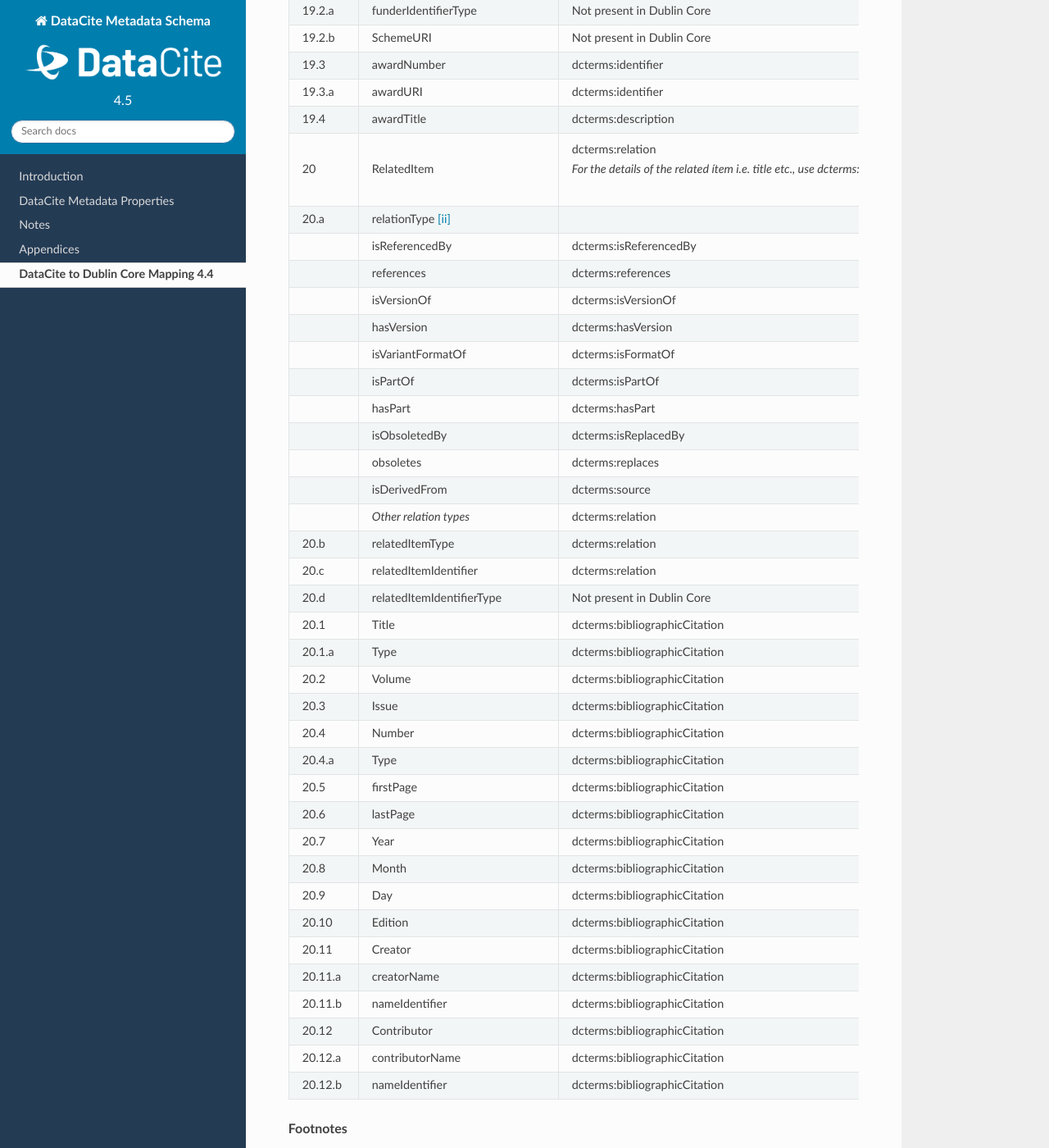
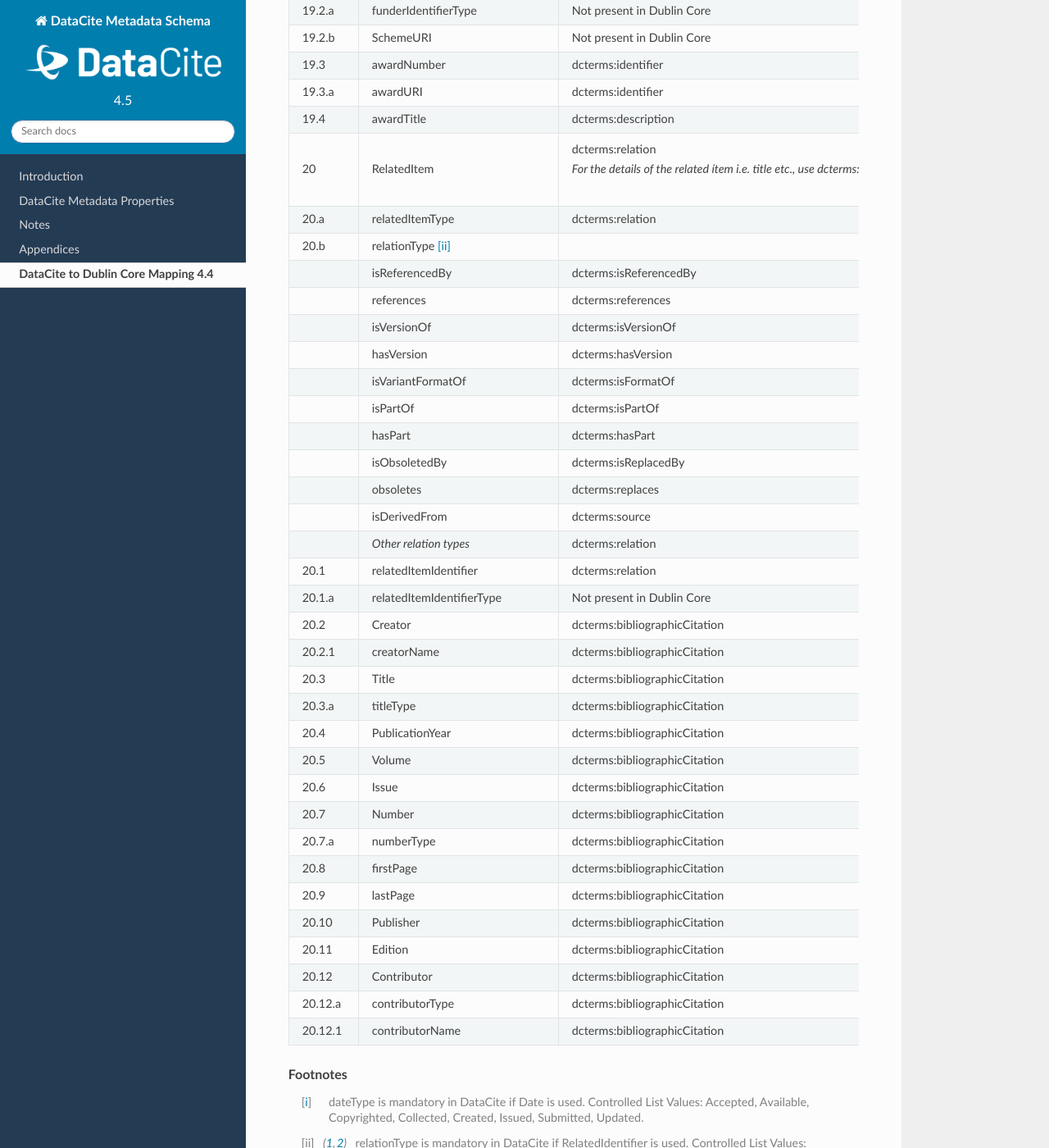
Before and after one commit to datacite/schema-docs, a Sphinx documentation site: the page built from docs/dublin_core.rst, in a window 1280 px wide and 1400 px high, scrolled down 4206 px. Shown: the whole window at 82% size. Built offline with Sphinx 7.4.7 and the Read the Docs theme 2.0.0, drawn with Linux system fonts in a browser that asks for light colours; comment, search, counter and statistics services are not loaded.

Commit message:
fix issues in Dublin Core mapping from 4.4

```diff
--- a/docs/dublin_core.rst
+++ b/docs/dublin_core.rst
@@ -254,7 +254,7 @@ The Metadata Working Group are in discussion with ongoing developments by a team
    * - 16.c
      - rightsIdentfierScheme
      - Not present in Dublin Core
-   * - 16.c
+   * - 16.d
      - schemeURI
      - Not present in Dublin Core
    * - 17
@@ -394,68 +397,59 @@ The Metadata Working Group are in discussion with ongoing developments by a team
    * -
      - *Other relation types*
      - dcterms:relation
-   * - 20.b
-     - relatedItemType
-     - dcterms:relation
-   * - 20.c
+   * - 20.1
      - relatedItemIdentifier
      - dcterms:relation
-   * - 20.d
+   * - 20.1.a
      - relatedItemIdentifierType
      - Not present in Dublin Core
-   * - 20.1
+   * - 20.2
+     - Creator
+     - dcterms:bibliographicCitation
+   * - 20.2.1
+     - creatorName
+     - dcterms:bibliographicCitation
+   * - 20.3
      - Title
      - dcterms:bibliographicCitation
-   * - 20.1.a
-     - Type
+   * - 20.3.a
+     - titleType
      - dcterms:bibliographicCitation
-   * - 20.2
+   * - 20.4
+     - PublicationYear
+     - dcterms:bibliographicCitation
+   * - 20.5
      - Volume
      - dcterms:bibliographicCitation
-   * - 20.3
+   * - 20.6
      - Issue
      - dcterms:bibliographicCitation
-   * - 20.4
+   * - 20.7
      - Number
      - dcterms:bibliographicCitation
-   * - 20.4.a
-     - Type
+   * - 20.7.a
+     - numberType
      - dcterms:bibliographicCitation
-   * - 20.5
+   * - 20.8
      - firstPage
      - dcterms:bibliographicCitation
-   * - 20.6
+   * - 20.9
      - lastPage
      - dcterms:bibliographicCitation
-   * - 20.7
-     - Year
-     - dcterms:bibliographicCitation
-   * - 20.8
-     - Month
-     - dcterms:bibliographicCitation
-   * - 20.9
-     - Day
-     - dcterms:bibliographicCitation
    * - 20.10
-     - Edition
+     - Publisher
      - dcterms:bibliographicCitation
    * - 20.11
-     - Creator
-     - dcterms:bibliographicCitation
-   * - 20.11.a
-     - creatorName
-     - dcterms:bibliographicCitation
-   * - 20.11.b
-     - nameIdentifier
+     - Edition
      - dcterms:bibliographicCitation
    * - 20.12
      - Contributor
      - dcterms:bibliographicCitation
    * - 20.12.a
+     - contributorType
+     - dcterms:bibliographicCitation
+   * - 20.12.1
      - contributorName
-     - dcterms:bibliographicCitation
-   * - 20.12.b
-     - nameIdentifier
      - dcterms:bibliographicCitation
 
 .. rubric:: Footnotes
```
Also changed, not shown: other parts of docs/dublin_core.rst (+3 -0 lines).
